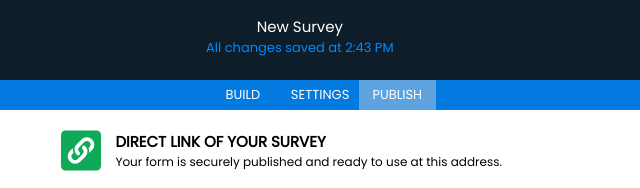
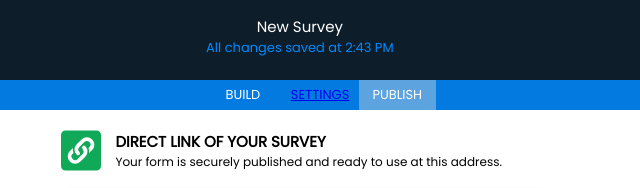
Before and after one commit to enesbugrac/sub-admin, a plain HTML site: page sub-admin/survey-builder/survey-publish/survey-publish.html in a window 1280 px wide. Shown: the top 188 px of the page, 336-976 px from the left. Drawn offline with Linux system fonts and the light colour scheme.

Commit message:
first commit

```diff
--- a/sub-admin/survey-builder/survey-publish/survey-publish.html
+++ b/sub-admin/survey-builder/survey-publish/survey-publish.html
@@ -29,7 +29,11 @@
         <div class="survey-top-navbar-container">
           <div class="navbar-buttons-container">
             <a class="navbar-buttons-container-item">BUILD</a>
-            <a class="navbar-buttons-container-item">SETTINGS</a>
+            <a
+              class="navbar-buttons-container-item"
+              href="../survey-settings/survey-settings.html"
+              >SETTINGS</a
+            >
             <a class="navbar-buttons-container-item active-item">PUBLISH</a>
           </div>
           <div class="toggle-container">
```
